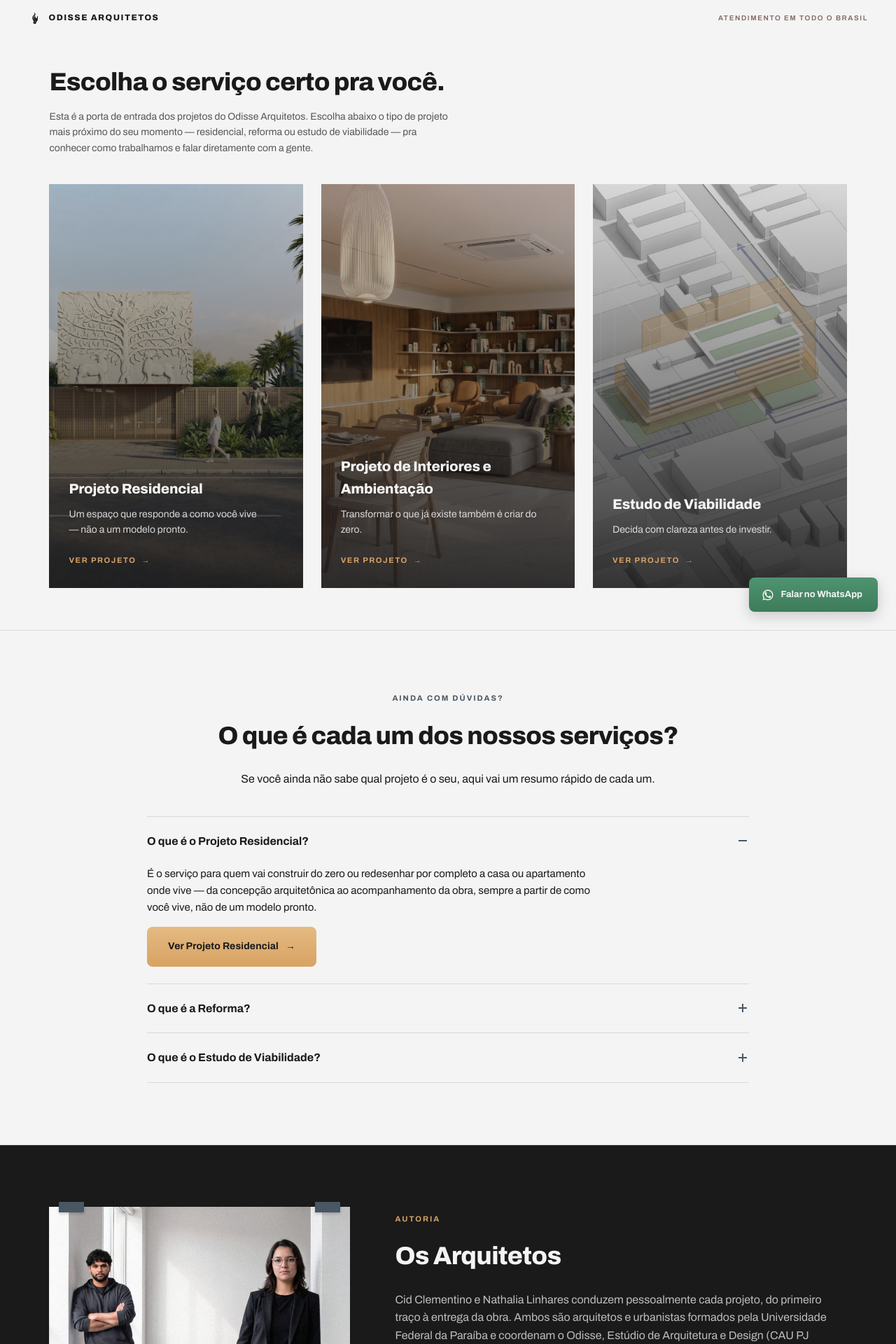
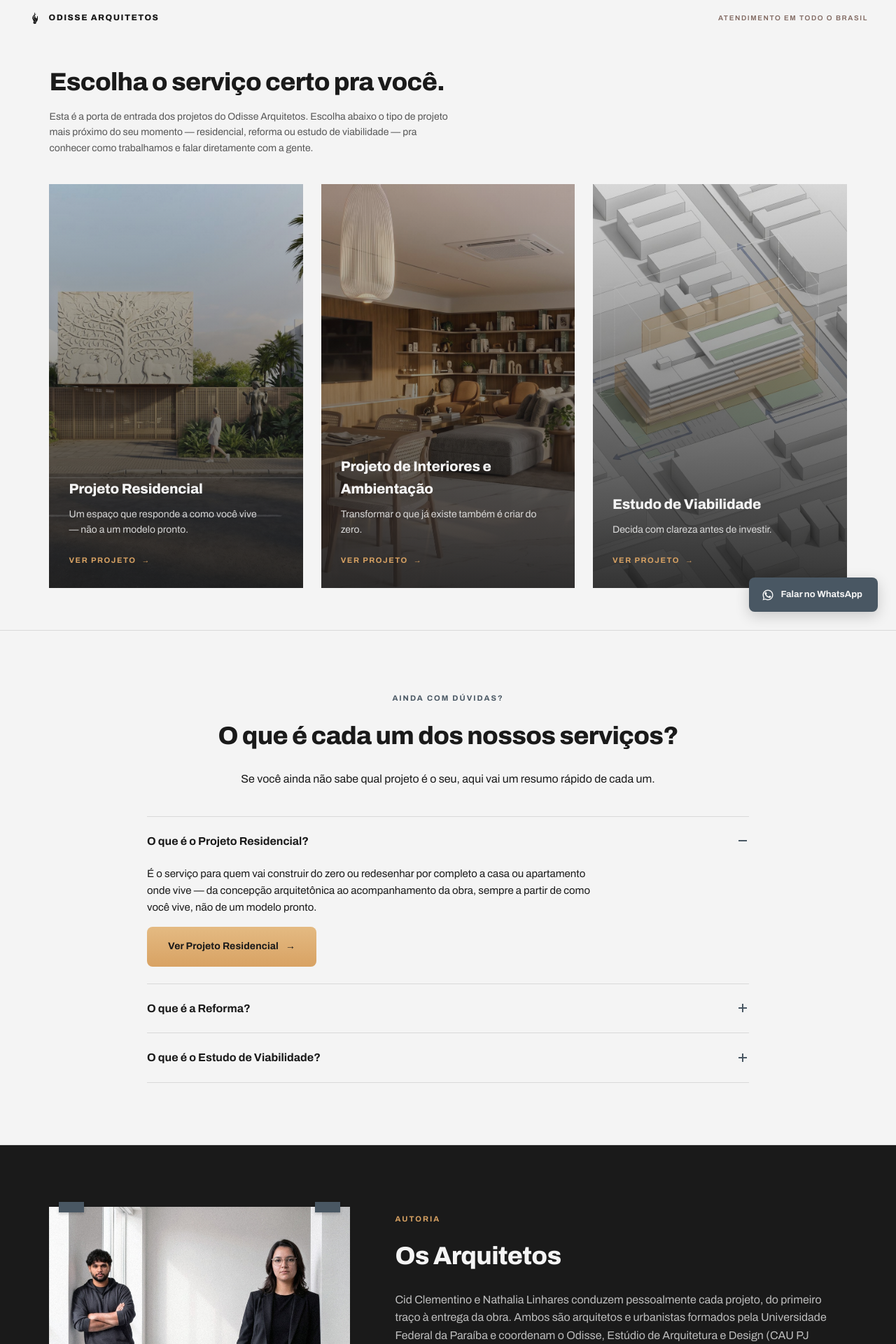
Before and after one commit to cidclementino/projetos-odisse, a Jekyll site: the page built from inicio/index.html, in a window 1280 px wide. Shown: the top 1920 px of the page at 70% size. Built offline with Jekyll 4.4.1, drawn with Linux system fonts in a browser that asks for light colours.

Commit message:
Update default.html

```diff
--- a/_layouts/default.html
+++ b/_layouts/default.html
@@ -538,7 +538,7 @@
   .fab{
     position:fixed;
     bottom:26px; right:26px;
-    background:linear-gradient(180deg, #4E9370 0%, #3E7C5A 100%);
+    background:var(--slate);
     color:var(--claro);
     font-family:'Archivo', sans-serif;
     font-size:13px;
@@ -551,7 +551,7 @@
     text-decoration:none;
     transition:background 0.2s ease, transform 0.2s ease;
   }
-  .fab:hover{ background:#316348; transform:translateY(-2px); }
+  .fab:hover{ background:#374049; transform:translateY(-2px); }
   .fab svg{ width:18px; height:18px; flex-shrink:0; }
 
   /* ---------- RESPONSIVE ---------- */
```
